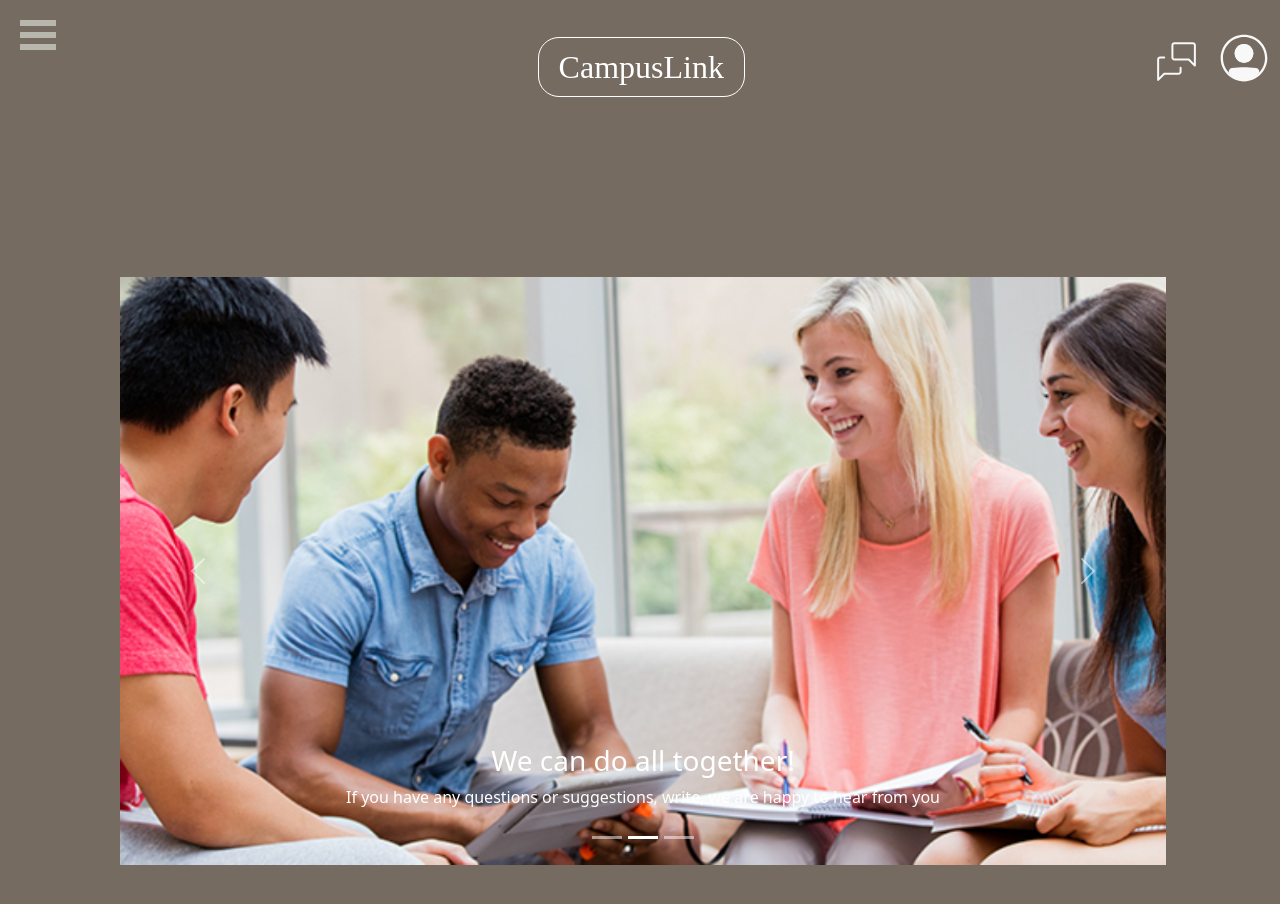
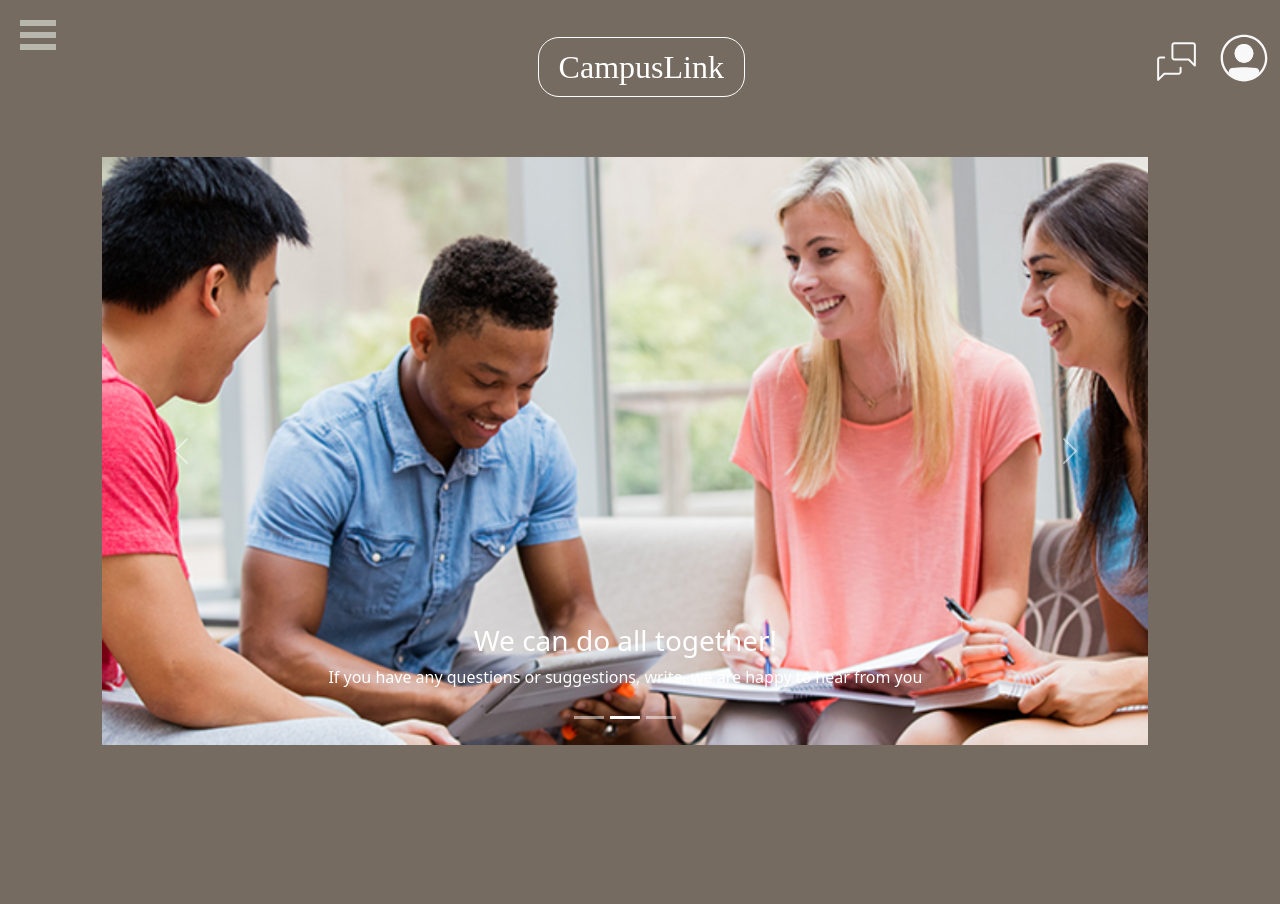
Before and after one commit to zelma4/LOD_CampusLink, a React (Create React App) app: page / in a window 1280 px wide. Shown: the top 904 px of the page. Built offline with nearby package versions, Linux system fonts and the light colour scheme.

Commit message:
Site design

```diff
--- a/public/index.html
+++ b/public/index.html
@@ -28,7 +28,9 @@
   </head>
   <body>
     <noscript>You need to enable JavaScript to run this app.</noscript>
-    <div id="root"></div>
+    <div id="root">
+
+    </div>
     <!--
       This HTML file is a template.
       If you open it directly in the browser, you will see an empty page.
--- a/src/App.css
+++ b/src/App.css
@@ -9,5 +9,6 @@
   height: 200px;
 
   top: 157px;
-  margin: 120px;
+  left: 8%;
+
 }
--- a/src/App.js
+++ b/src/App.js
@@ -48,7 +48,6 @@ function App() {
               src="3.jpeg"
               alt="Third slide"
             />
-
           <Carousel.Caption>
             <h3>Help</h3>
             <p>
@@ -59,10 +58,8 @@ function App() {
         </Carousel>
       </div>
     </div>
-
   );
 }
-
 const rootElement = document.getElementById("root");
 ReactDOM.render(<App />, rootElement);
 export default App;
--- a/src/components/General/General.css
+++ b/src/components/General/General.css
@@ -12,6 +12,7 @@
     width: 100%;
     height: 1920px;
 }
+
 .button_logo{
     position: absolute;
     background-color: rgba(255, 255, 255, 0);
--- a/src/components/General/General.jsx
+++ b/src/components/General/General.jsx
@@ -6,6 +6,7 @@ import React, { useState } from 'react';
 function General() {
   return (
     <div className="header">
+      <div className="container">
         <button className='button_logo'>
           CampusLink
         </button>
@@ -19,6 +20,7 @@ function General() {
 		    <div className="header_messenger">
           {<img  src="/Messenger.svg" alt="Messenger" title="Messenger" className="Messenger" />}
 		    </div>
+      </div>
     </div>
   );
 }
```
Lines whose indentation alone changed are shown as unchanged.
